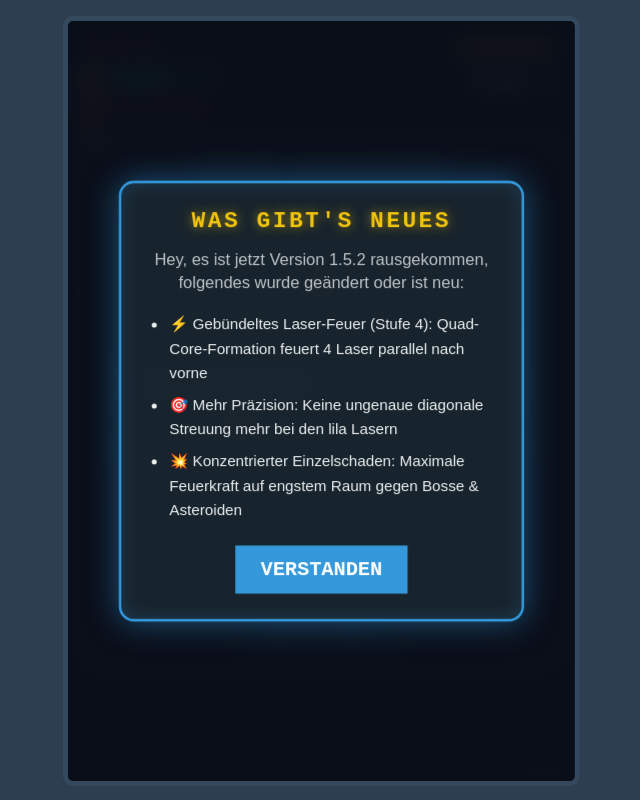
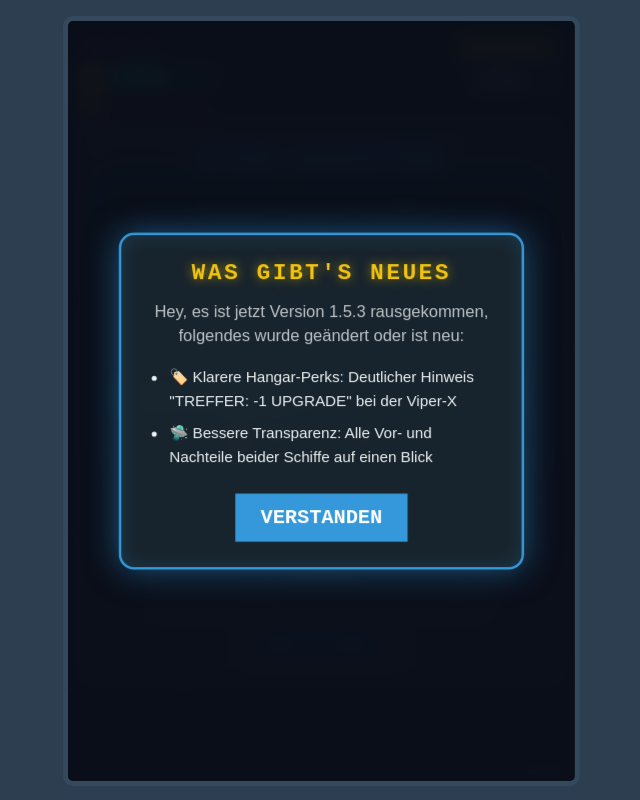
Before and after one commit to the3ver/starshooter_web, a website with bundled scripts: page src/index.html in a window 1280 px wide. Shown: the whole page, without its empty margins (324-964 px from the left). Built offline with nearby package versions, Linux system fonts and the light colour scheme.

Commit message:
feat: display explicit upgrade loss perk badge for Viper-X in hangar (v1.5.3)

```diff
--- a/package.json
+++ b/package.json
@@ -1,6 +1,6 @@
 {
   "name": "webproject",
-  "version": "1.5.2",
+  "version": "1.5.3",
   "description": "Ein klassisches \"Space Shooter\"-Browserspiel, das komplett **ohne HTML5-Canvas** auskommt und stattdessen die Positionierung von DOM-Elementen (via `CSS position: absolute` und `transform`) nutzt.",
   "main": "index.js",
   "scripts": {
--- a/src/index.html
+++ b/src/index.html
@@ -107,7 +107,7 @@
 
             <div id="score-anzeige">00000</div>
             <div id="level-anzeige">LEVEL 1</div>
-            <div id="version-anzeige">V 1.5.2</div>
+            <div id="version-anzeige">V 1.5.3</div>
 
             <div id="boss-hp-container">
                 <div id="boss-hp-balken"></div>
--- a/src/js/changelog.js
+++ b/src/js/changelog.js
@@ -1,6 +1,14 @@
-export const GAME_VERSION = '1.5.2';
+export const GAME_VERSION = '1.5.3';
 
 export const changelogData = {
+  '1.5.3': {
+    version: '1.5.3',
+    intro: 'Hey, es ist jetzt Version 1.5.3 rausgekommen, folgendes wurde geändert oder ist neu:',
+    highlights: [
+      '🏷️ Klarere Hangar-Perks: Deutlicher Hinweis "TREFFER: -1 UPGRADE" bei der Viper-X',
+      '🛸 Bessere Transparenz: Alle Vor- und Nachteile beider Schiffe auf einen Blick'
+    ]
+  },
   '1.5.2': {
     version: '1.5.2',
     intro: 'Hey, es ist jetzt Version 1.5.2 rausgekommen, folgendes wurde geändert oder ist neu:',
--- a/src/js/state.js
+++ b/src/js/state.js
@@ -58,7 +58,7 @@ export const shipModels = {
         perks: [
             { icon: '⚡', label: '+20% TEMPO', desc: 'Höchste Wendigkeit & Fluggeschwindigkeit', type: 'buff' },
             { icon: '🔋', label: '+25% REGEN', desc: 'Laser lädt deutlich schneller wieder auf', type: 'buff' },
-            { icon: '⚠️', label: 'LEICHTE PANZERUNG', desc: 'Verliert bei Treffern Waffen-Upgrades', type: 'nerf' }
+            { icon: '⚠️', label: 'TREFFER: -1 UPGRADE', desc: 'Verliert bei Treffern ohne Schild ein Waffen-Upgrade', type: 'nerf' }
         ]
     },
     phantom: {
```
Also changed, not shown: index.html (+1 -1 lines), tests/game.spec.js (+5 -4 lines).
